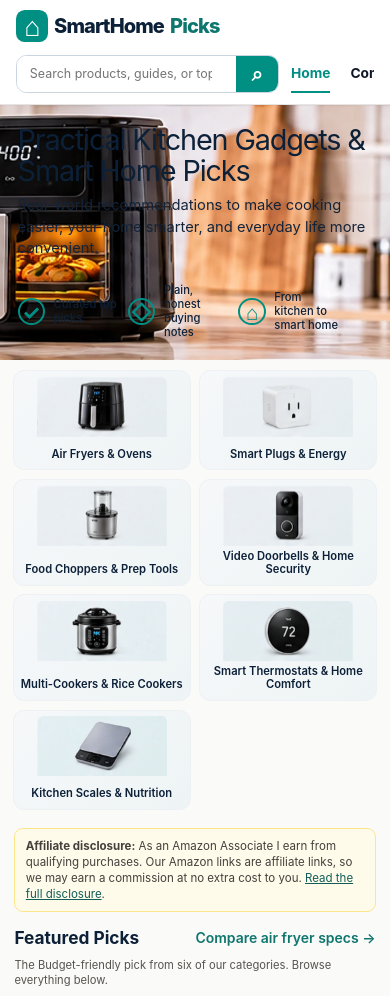
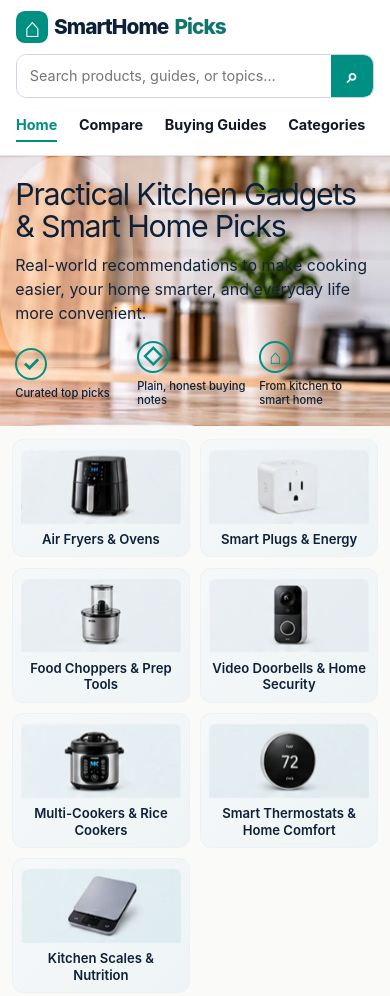
Before and after one commit to colimited1986/smarthomepicks, a plain HTML site: page index.html in a window 390 px wide. Shown: the top 996 px of the page. Drawn offline with Linux system fonts and the light colour scheme.

Commit message:
Add files via upload

```diff
--- a/index.html
+++ b/index.html
@@ -219,7 +219,109 @@ footer{margin-top:1.25rem;background:#006b68!important;color:#fff!important;bord
 @media(max-width:760px){.hdr{flex-wrap:wrap;padding:.65rem 1rem}.hdr>a{font-size:1.25rem}.hdr-nav{order:3;width:100%;justify-content:flex-start;overflow-x:auto;gap:1.25rem}.hdr-search{flex:1 1 180px;max-width:none}.hero-band{min-height:245px;background-position:62% center;background-size:auto 100%}.hero-band:after{inset:0 15% 0 0;background:linear-gradient(90deg,#fff 0%,#fffefaed 72%,transparent 100%)}.hero-inner h1{font-size:2rem;max-width:430px}.hero-inner>p{font-size:.92rem;max-width:400px}.hero-trust{gap:.65rem}.hero-trust li{font-size:.7rem;max-width:115px}.trust-icon{width:1.7rem;height:1.7rem}.category-strip{grid-template-columns:repeat(4,minmax(0,1fr));padding:.65rem .8rem}.category-tile{min-height:100px;font-size:.7rem}.category-tile img{height:60px}.home-layout{display:flex;flex-direction:column;padding:0 .9rem;gap:.2rem}.home-main,.home-sidebar{width:100%}.home-sidebar{order:-1;padding-top:.2rem}.home-sidebar #featured{padding:0!important}.home-sidebar #featured .fp-grid{grid-template-columns:repeat(2,minmax(0,1fr))}.home-sidebar #featured .fp{padding-left:66px;min-height:80px}.home-sidebar #featured .fp:before{width:52px;height:52px}.home-sidebar #featured .top-disclosure{margin-top:.3rem}.comparison-cards{grid-template-columns:repeat(2,minmax(0,1fr))}#gift-guides .grid{grid-template-columns:1fr}.guide-card{min-height:125px}.guide-photo{min-height:116px}}
 @media(max-width:430px){.category-strip{grid-template-columns:repeat(2,minmax(0,1fr))}.hero-band{background-position:65% center}.hero-band:after{inset:0 0 0 0;background:linear-gradient(90deg,#fff 0%,#fffefaeb 83%,#fffefa70 100%)}.hero-inner h1{font-size:1.8rem}.hero-trust li{max-width:100px}.comparison-cards{grid-template-columns:1fr}.home-sidebar #featured .fp-grid{grid-template-columns:1fr}}
 @media(prefers-reduced-motion:reduce){html{scroll-behavior:auto}.comparison-card,.guide-card,.category-tile{transition:none}}
-</style></head>
+</style>
+<style id="shp-mobile-layout-fix">
+/* Mobile-only layout corrections. Desktop styles and page content remain unchanged. */
+@media (max-width:760px) {
+  header .hdr {
+    display:grid !important;
+    grid-template-columns:minmax(0,1fr) !important;
+    gap:.65rem !important;
+    padding:.7rem 1rem .55rem !important;
+    min-height:0 !important;
+    width:100% !important;
+  }
+  header .hdr>a { grid-row:1; font-size:1.3rem !important; width:max-content; max-width:100%; }
+  header .hdr-search {
+    grid-row:2; order:initial !important; width:100% !important;
+    max-width:none !important; min-width:0 !important; flex:none !important;
+    min-height:44px; margin:0 !important;
+  }
+  header .hdr-search input { min-width:0; width:100%; font-size: .9rem !important; }
+  header .hdr-nav {
+    grid-row:3; order:initial !important; width:100% !important;
+    min-width:0; display:flex !important; flex-wrap:nowrap !important;
+    overflow-x:auto !important; overflow-y:hidden !important;
+    justify-content:flex-start !important; gap:1.35rem !important;
+    padding:.05rem 0 .25rem !important; scrollbar-width:none;
+    -webkit-overflow-scrolling:touch;
+  }
+  header .hdr-nav::-webkit-scrollbar {display:none}
+  header .hdr-nav a { flex:0 0 auto; font-size:.9rem; padding:.45rem 0 !important; }
+
+  .hero-band {
+    min-height:0 !important;
+    align-items:stretch !important;
+    background-position: right center !important;
+    background-size:auto 100% !important;
+  }
+  .hero-band:after {
+    display:block !important; z-index:0 !important;
+    inset:0 !important;
+    background:linear-gradient(90deg,
+      rgba(255,255,255,.98) 0%,
+      rgba(255,255,255,.94) 58%,
+      rgba(255,255,255,.72) 100%) !important;
+  }
+  .hero-inner {
+    position:relative !important; z-index:2 !important;
+    padding:1.6rem 1.1rem 1.35rem !important;
+    text-align:left !important;
+  }
+  .hero-inner h1 {
+    max-width: min(100%, 22ch) !important;
+    font-size:clamp(1.85rem,7vw,2.35rem) !important;
+    line-height:1.08 !important;
+    text-wrap:balance;
+  }
+  .hero-inner>p {
+    max-width:38rem !important; font-size:1rem !important;
+    line-height:1.48 !important; margin-top:.7rem !important;
+  }
+  .hero-trust {
+    display:grid !important; grid-template-columns:repeat(3,minmax(0,1fr)) !important;
+    gap:.55rem !important; margin-top:1rem !important;
+  }
+  .hero-trust li {
+    min-width:0 !important; max-width:none !important;
+    display:flex !important; flex-direction:column !important;
+    align-items:flex-start !important; gap:.35rem !important;
+    font-size:.75rem !important; line-height:1.25 !important;
+  }
+  .trust-icon { width:2rem !important; height:2rem !important; }
+
+  .category-strip {
+    grid-template-columns:repeat(2,minmax(0,1fr)) !important;
+    gap:.65rem !important; padding:.8rem .85rem .5rem !important;
+  }
+  .category-tile {
+    min-height:116px !important; justify-content:center !important;
+    gap:.4rem !important; padding:.55rem .5rem !important;
+    font-size:.82rem !important; line-height:1.25 !important;
+  }
+  .category-tile img { height:76px !important; max-width:100%; }
+
+  .home-layout { display:flex !important; flex-direction:column !important; }
+  .home-main { order:1 !important; width:100% !important; }
+  .home-sidebar { order:2 !important; width:100% !important; padding-top:.5rem !important; }
+  .home-sidebar #featured .fp-grid { grid-template-columns:repeat(2,minmax(0,1fr)) !important; }
+  .home-sidebar #featured .fp { min-width:0; }
+  .comparison-cards { grid-template-columns:repeat(2,minmax(0,1fr)) !important; }
+  #gift-guides .grid { grid-template-columns:1fr !important; }
+  footer>div { flex-wrap:wrap; gap:.8rem !important; }
+}
+@media (max-width:430px) {
+  .hero-inner { padding:1.35rem .95rem 1.2rem !important; }
+  .hero-inner h1 { font-size:1.9rem !important; }
+  .hero-trust { gap:.4rem !important; }
+  .hero-trust li { font-size:.7rem !important; }
+  .category-strip { padding-left:.75rem !important; padding-right:.75rem !important; }
+  .comparison-cards { grid-template-columns:1fr !important; }
+  .home-sidebar #featured .fp-grid { grid-template-columns:1fr !important; }
+}
+</style>
+
+</head>
 <body class="bg-stone-50 text-ink antialiased">
 <a class="skip" href="#main">Skip to content</a>
 <header class="bg-white border-b border-stone-200">
```
